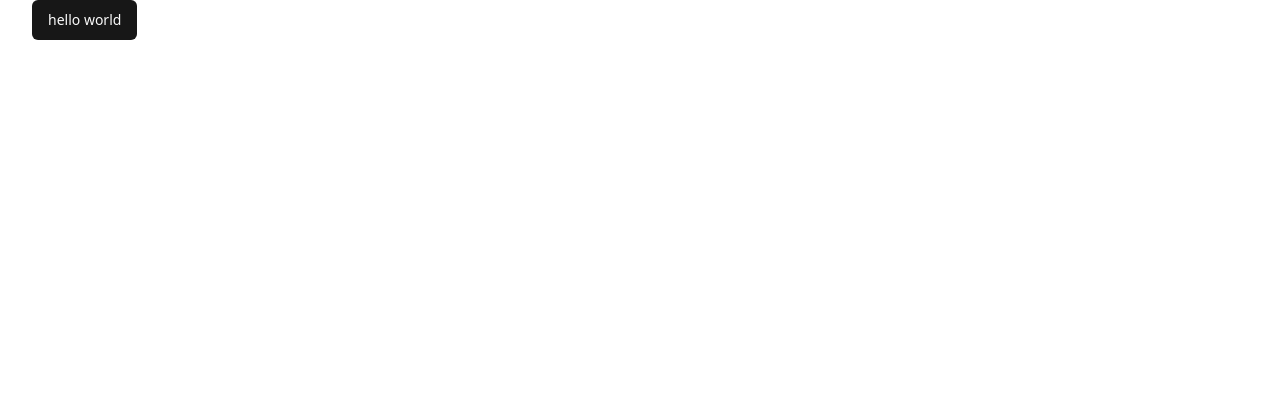
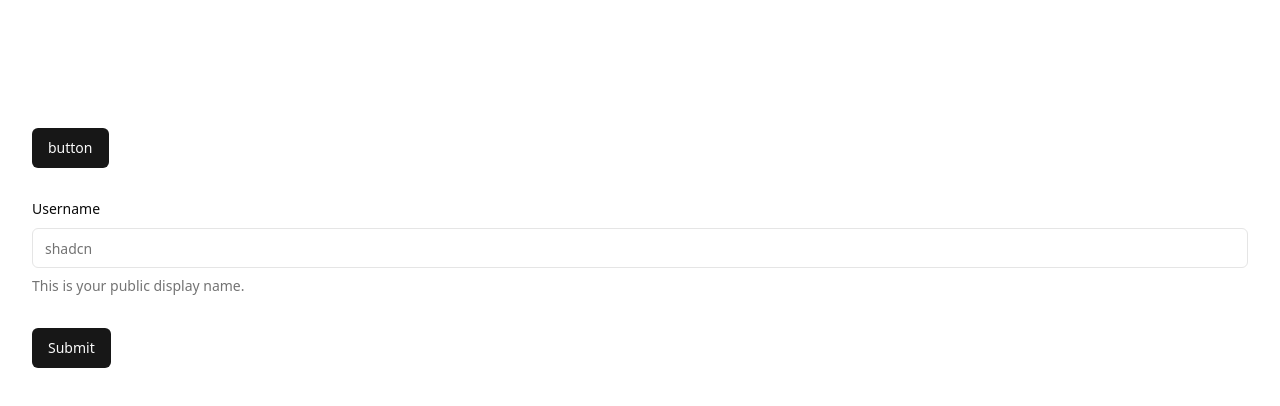
Before and after one commit to Nexters/daily-phrase-web, a React app in the folder packages/back-office/: page / in a window 1280 px wide. Built offline with nearby package versions, Linux system fonts and the light colour scheme.

Commit message:
chore: shadcn-ui form

```diff
--- a/packages/back-office/src/app/page.tsx
+++ b/packages/back-office/src/app/page.tsx
@@ -1,9 +1,11 @@
 import { Button } from '~/components/ui/button';
+import { ProfileForm } from '~/components/form-example';
 
 export default function Page() {
   return (
-    <h1>
-      <Button>hello world</Button>
-    </h1>
+    <div className='pt-32 space-y-7'>
+      <Button>button</Button>
+      <ProfileForm></ProfileForm>
+    </div>
   );
 }
--- /dev/null
+++ b/packages/back-office/src/components/form-example.tsx
@@ -0,0 +1,63 @@
+// @see https://ui.shadcn.com/docs/components/form
+'use client';
+
+import { zodResolver } from '@hookform/resolvers/zod';
+import { useForm } from 'react-hook-form';
+import * as z from 'zod';
+
+import { Button } from '~/components/ui/button';
+import {
+  Form,
+  FormControl,
+  FormDescription,
+  FormField,
+  FormItem,
+  FormLabel,
+  FormMessage,
+} from '~/components/ui/form';
+import { Input } from '~/components/ui/input';
+
+const formSchema = z.object({
+  username: z.string().min(2, {
+    message: 'Username must be at least 2 characters.',
+  }),
+});
+
+export function ProfileForm() {
+  // 1. Define your form.
+  const form = useForm<z.infer<typeof formSchema>>({
+    resolver: zodResolver(formSchema),
+    defaultValues: {
+      username: '',
+    },
+  });
+
+  // 2. Define a submit handler.
+  function onSubmit(values: z.infer<typeof formSchema>) {
+    // Do something with the form values.
+    // ✅ This will be type-safe and validated.
+    console.log(values);
+  }
+
+  return (
+    <Form {...form}>
+      <form onSubmit={form.handleSubmit(onSubmit)} className='space-y-8'>
+        <FormField
+          control={form.control}
+          name='username'
+          render={({ field }) => (
+            <FormItem>
+              <FormLabel>Username</FormLabel>
+              <FormControl>
+                <Input placeholder='shadcn' {...field} />
+              </FormControl>
+              <FormDescription>This is your public display name.</FormDescription>
+              <FormMessage />
+            </FormItem>
+          )}
+        />
+        <Button type='submit'>Submit</Button>
+      </form>
+    </Form>
+  );
+}
--- /dev/null
+++ b/packages/back-office/src/components/ui/form.tsx
@@ -0,0 +1,167 @@
+import * as React from 'react';
+import * as LabelPrimitive from '@radix-ui/react-label';
+import { Slot } from '@radix-ui/react-slot';
+import {
+  Controller,
+  ControllerProps,
+  FieldPath,
+  FieldValues,
+  FormProvider,
+  useFormContext,
+} from 'react-hook-form';
+
+import { cn } from 'src/libs/utils';
+import { Label } from 'src/components/ui/label';
+
+const Form = FormProvider;
+
+type FormFieldContextValue<
+  TFieldValues extends FieldValues = FieldValues,
+  TName extends FieldPath<TFieldValues> = FieldPath<TFieldValues>,
+> = {
+  name: TName;
+};
+
+const FormFieldContext = React.createContext<FormFieldContextValue>({} as FormFieldContextValue);
+
+const FormField = <
+  TFieldValues extends FieldValues = FieldValues,
+  TName extends FieldPath<TFieldValues> = FieldPath<TFieldValues>,
+>({
+  ...props
+}: ControllerProps<TFieldValues, TName>) => {
+  return (
+    <FormFieldContext.Provider value={{ name: props.name }}>
+      <Controller {...props} />
+    </FormFieldContext.Provider>
+  );
+};
+
+const useFormField = () => {
+  const fieldContext = React.useContext(FormFieldContext);
+  const itemContext = React.useContext(FormItemContext);
+  const { getFieldState, formState } = useFormContext();
+
+  const fieldState = getFieldState(fieldContext.name, formState);
+
+  if (!fieldContext) {
+    throw new Error('useFormField should be used within <FormField>');
+  }
+
+  const { id } = itemContext;
+
+  return {
+    id,
+    name: fieldContext.name,
+    formItemId: `${id}-form-item`,
+    formDescriptionId: `${id}-form-item-description`,
+    formMessageId: `${id}-form-item-message`,
+    ...fieldState,
+  };
+};
+
+type FormItemContextValue = {
+  id: string;
+};
+
+const FormItemContext = React.createContext<FormItemContextValue>({} as FormItemContextValue);
+
+const FormItem = React.forwardRef<HTMLDivElement, React.HTMLAttributes<HTMLDivElement>>(
+  ({ className, ...props }, ref) => {
+    const id = React.useId();
+
+    return (
+      <FormItemContext.Provider value={{ id }}>
+        <div ref={ref} className={cn('space-y-2', className)} {...props} />
+      </FormItemContext.Provider>
+    );
+  },
+);
+FormItem.displayName = 'FormItem';
+
+const FormLabel = React.forwardRef<
+  React.ElementRef<typeof LabelPrimitive.Root>,
+  React.ComponentPropsWithoutRef<typeof LabelPrimitive.Root>
+>(({ className, ...props }, ref) => {
+  const { error, formItemId } = useFormField();
+
+  return (
+    <Label
+      ref={ref}
+      className={cn(error && 'text-destructive', className)}
+      htmlFor={formItemId}
+      {...props}
+    />
+  );
+});
+FormLabel.displayName = 'FormLabel';
+
+const FormControl = React.forwardRef<
+  React.ElementRef<typeof Slot>,
+  React.ComponentPropsWithoutRef<typeof Slot>
+>(({ ...props }, ref) => {
+  const { error, formItemId, formDescriptionId, formMessageId } = useFormField();
+
+  return (
+    <Slot
+      ref={ref}
+      id={formItemId}
+      aria-describedby={!error ? `${formDescriptionId}` : `${formDescriptionId} ${formMessageId}`}
+      aria-invalid={!!error}
+      {...props}
+    />
+  );
+});
+FormControl.displayName = 'FormControl';
+
+const FormDescription = React.forwardRef<
+  HTMLParagraphElement,
+  React.HTMLAttributes<HTMLParagraphElement>
+>(({ className, ...props }, ref) => {
+  const { formDescriptionId } = useFormField();
+
+  return (
+    <p
+      ref={ref}
+      id={formDescriptionId}
+      className={cn('text-sm text-muted-foreground', className)}
+      {...props}
+    />
+  );
+});
+FormDescription.displayName = 'FormDescription';
+
+const FormMessage = React.forwardRef<
+  HTMLParagraphElement,
+  React.HTMLAttributes<HTMLParagraphElement>
+>(({ className, children, ...props }, ref) => {
+  const { error, formMessageId } = useFormField();
+  const body = error ? String(error?.message) : children;
+
+  if (!body) {
+    return null;
+  }
+
+  return (
+    <p
+      ref={ref}
+      id={formMessageId}
+      className={cn('text-sm font-medium text-destructive', className)}
+      {...props}
+    >
+      {body}
+    </p>
+  );
+});
+FormMessage.displayName = 'FormMessage';
+
+export {
+  useFormField,
+  Form,
+  FormItem,
+  FormLabel,
+  FormControl,
+  FormDescription,
+  FormMessage,
+  FormField,
+};
--- /dev/null
+++ b/packages/back-office/src/components/ui/input.tsx
@@ -0,0 +1,24 @@
+import * as React from 'react';
+
+import { cn } from 'src/libs/utils';
+
+export interface InputProps extends React.InputHTMLAttributes<HTMLInputElement> {}
+
+const Input = React.forwardRef<HTMLInputElement, InputProps>(
+  ({ className, type, ...props }, ref) => {
+    return (
+      <input
+        type={type}
+        className={cn(
+          'flex h-10 w-full rounded-md border border-input bg-background px-3 py-2 text-sm ring-offset-background file:border-0 file:bg-transparent file:text-sm file:font-medium placeholder:text-muted-foreground focus-visible:outline-none focus-visible:ring-2 focus-visible:ring-ring focus-visible:ring-offset-2 disabled:cursor-not-allowed disabled:opacity-50',
+          className,
+        )}
+        ref={ref}
+        {...props}
+      />
+    );
+  },
+);
+Input.displayName = 'Input';
+
+export { Input };
--- /dev/null
+++ b/packages/back-office/src/components/ui/label.tsx
@@ -0,0 +1,21 @@
+'use client';
+
+import * as React from 'react';
+import * as LabelPrimitive from '@radix-ui/react-label';
+import { cva, type VariantProps } from 'class-variance-authority';
+
+import { cn } from 'src/libs/utils';
+
+const labelVariants = cva(
+  'text-sm font-medium leading-none peer-disabled:cursor-not-allowed peer-disabled:opacity-70',
+);
+
+const Label = React.forwardRef<
+  React.ElementRef<typeof LabelPrimitive.Root>,
+  React.ComponentPropsWithoutRef<typeof LabelPrimitive.Root> & VariantProps<typeof labelVariants>
+>(({ className, ...props }, ref) => (
+  <LabelPrimitive.Root ref={ref} className={cn(labelVariants(), className)} {...props} />
+));
+Label.displayName = LabelPrimitive.Root.displayName;
+
+export { Label };
```
Also changed, not shown: packages/back-office/package.json (+7 -2 lines), pnpm-lock.yaml.
